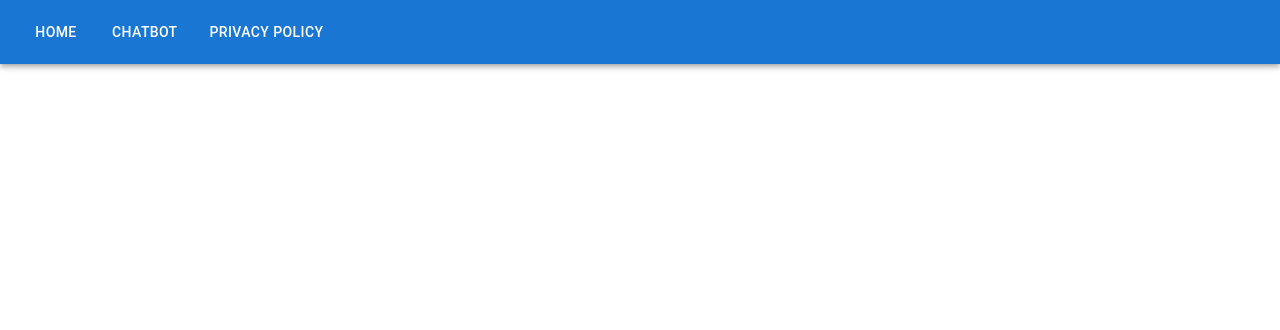
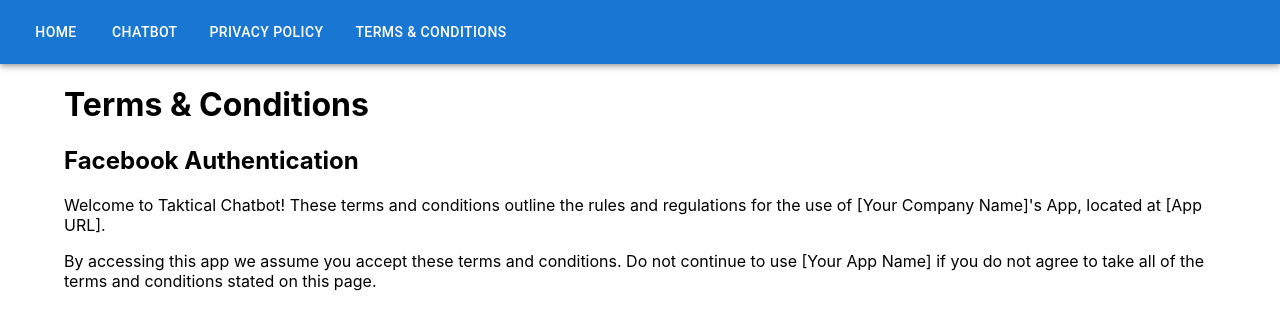
Before and after one commit to stuseek/ai-assistant, a React (Create React App) app: page /terms-conditions in a window 1280 px wide. Shown: the top 330 px of the page. Built offline with nearby package versions, Linux system fonts and the light colour scheme.

Commit message:
terms conditions

```diff
--- a/src/App.js
+++ b/src/App.js
@@ -8,6 +8,7 @@
 import Toolbar from '@mui/material/Toolbar';
 import Button from '@mui/material/Button';
 import Container from '@mui/material/Container';
+import TermsConditions from "./TermsConditions";
 
 function App() {
   return (
@@ -23,6 +24,9 @@
           <Button color="inherit" component={Link} to="/privacy-policy" sx={{marginRight: 2}}>
             Privacy Policy
           </Button>
+          <Button color="inherit" component={Link} to="/terms-conditions" sx={{marginRight: 2}}>
+            Terms & Conditions
+          </Button>
         </Toolbar>
       </AppBar>
 
@@ -31,6 +35,7 @@
         <Routes>
           <Route path="/privacy-policy" element={<PrivacyPolicy/>}/>
           <Route path="/chatbot" element={<ChatBot/>}/>
+          <Route path="/terms-conditions" element={<TermsConditions/>}/>
           <Route path="/" element={<Home/>}/>
         </Routes>
       </Container>
--- a/src/ChatBot.js
+++ b/src/ChatBot.js
@@ -129,8 +129,6 @@
             autoLoad={false}
             fields="name,email,picture"
             callback={responseFacebook}
-            cssClass="facebook-button-class"
-            icon="fa-facebook"
             textButton="Login with Facebook"
           />
         ) : (
--- a/src/Home.js
+++ b/src/Home.js
@@ -3,8 +3,14 @@
 const Home = () => {
   return (
     <div>
-      <h1>Taktical AI Assistant v.0.2.0</h1>
+      <h1>Taktical AI Assistant v0.2.1</h1>
       <h2>What's new:</h2>
+      <ul>
+        <li>Terms & Conditions Page template added</li>
+      </ul>
+      <br/><br/>
+      <h3>Older versions:</h3>
+      <h2>v0.2.0</h2>
       <ul>
         <li>Facebook Authorization</li>
         <li>Privacy Policy Page added</li>
--- /dev/null
+++ b/src/TermsConditions.js
@@ -0,0 +1,18 @@
+import React from 'react';
+
+const TermsConditions = () => {
+  return (
+    <div>
+      <h1>Terms & Conditions</h1>
+      <h2>Facebook Authentication</h2>
+      <p>
+        Welcome to Taktical Chatbot! These terms and conditions outline the rules and regulations for the use of [Your Company Name]'s App, located at [App URL].
+      </p>
+      <p>
+        By accessing this app we assume you accept these terms and conditions. Do not continue to use [Your App Name] if you do not agree to take all of the terms and conditions stated on this page.
+      </p>
+    </div>
+  );
+};
+
+export default TermsConditions;
```
